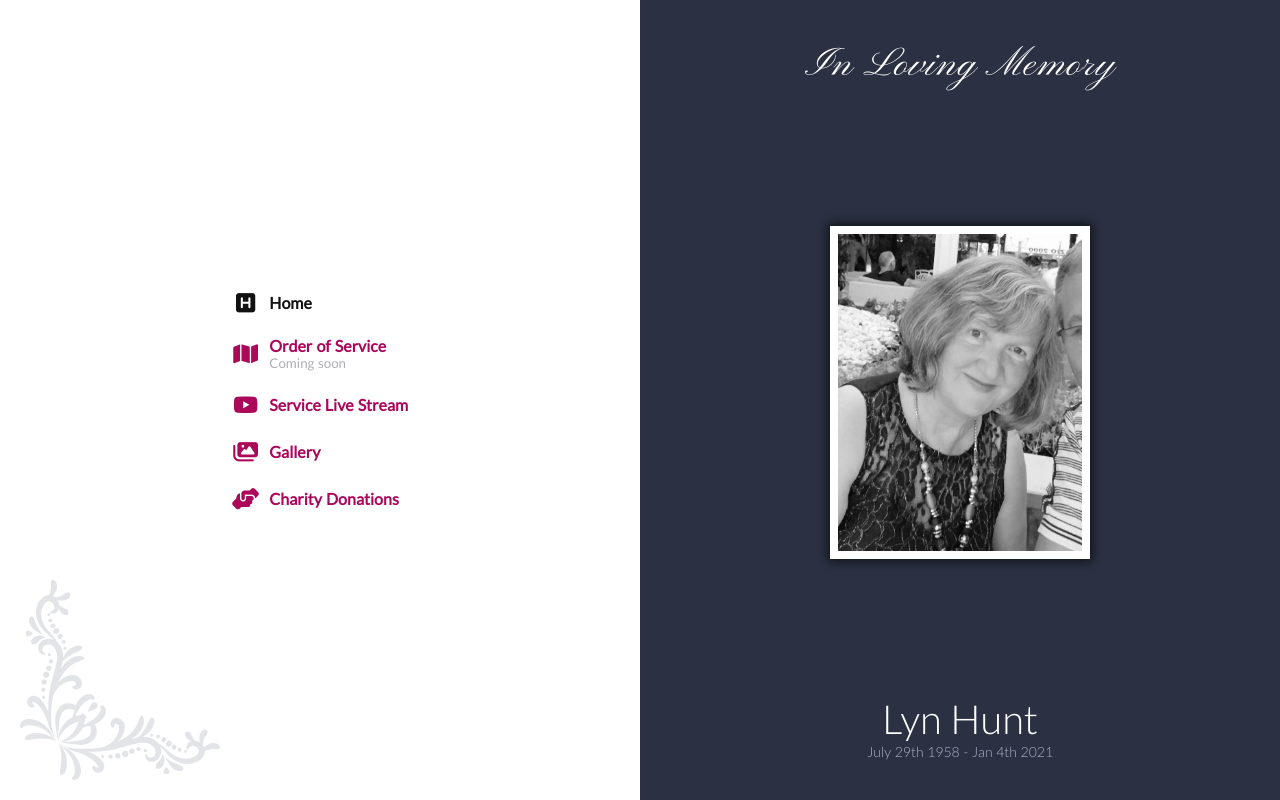
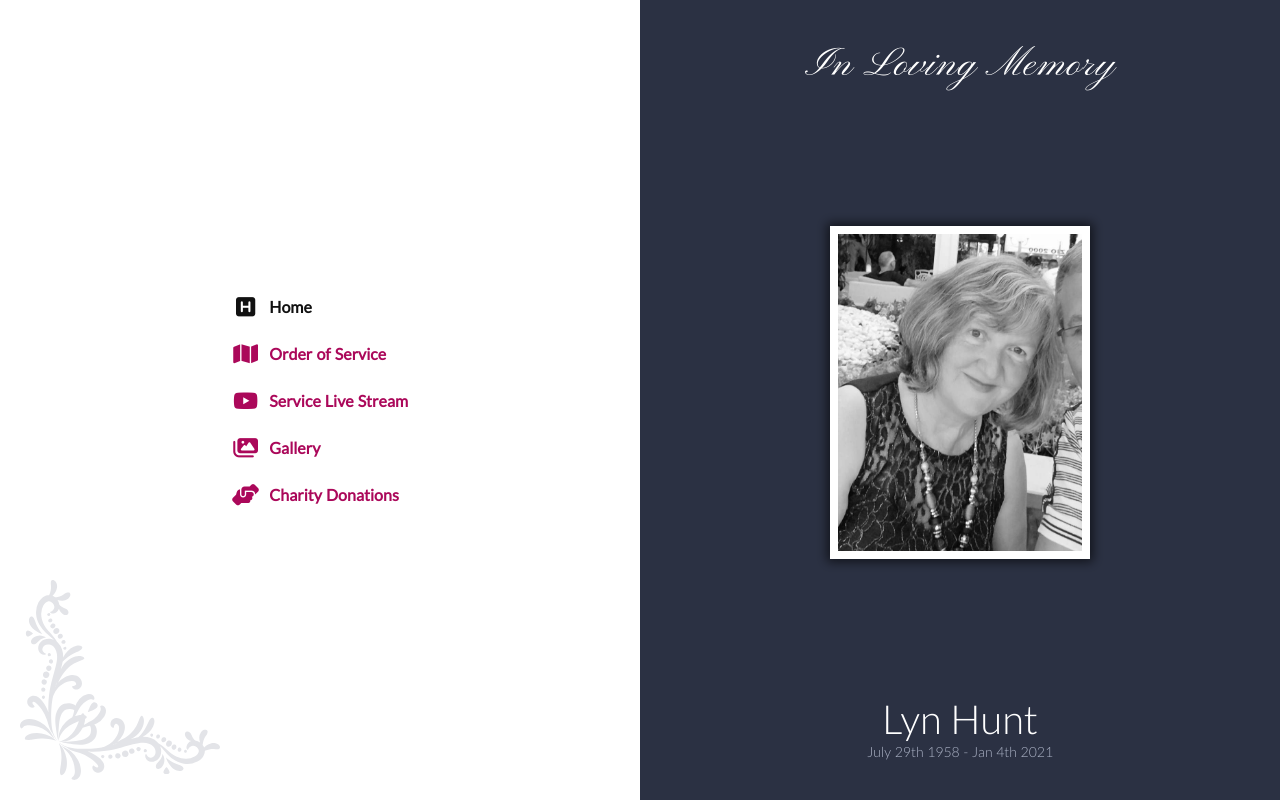
Before and after one commit to Coderior/lovingmemory, a Nuxt app: page / in a window 1280 px wide. Built offline with nearby package versions, Linux system fonts and the light colour scheme.

Commit message:
Remove coming soon

```diff
--- a/components/Nav.vue
+++ b/components/Nav.vue
@@ -1,7 +1,7 @@
 <template>
         <ul>
         <li><NuxtLink to="/"><span class="icon"><i class="fas fa-h-square fa-fw" /></span>Home</NuxtLink></li>
-        <li><NuxtLink to="/order-of-service"><span class="icon"><i class="fas fa-map fa-fw" /></span><span class="menu">Order of Service<small>Coming soon</small></span></NuxtLink></li>
+        <li><NuxtLink to="/order-of-service"><span class="icon"><i class="fas fa-map fa-fw" /></span><span class="menu">Order of Service</span></NuxtLink></li>
         <li><NuxtLink to="/live-stream"><span class="icon"><i class="fab fa-youtube fa-fw" /></span><span class="menu">Service Live Stream</span></NuxtLink></li>
         <li><NuxtLink to="/gallery"><span class="icon"><i class="fas fa-images fa-fw" /></span><span class="menu">Gallery</span></NuxtLink></li>
         <li><NuxtLink to="/charity-donation"><span class="icon"><i class="fas fa-hands-helping fa-fw" /></span><span class="menu">Charity Donations</span></NuxtLink></li>
```
